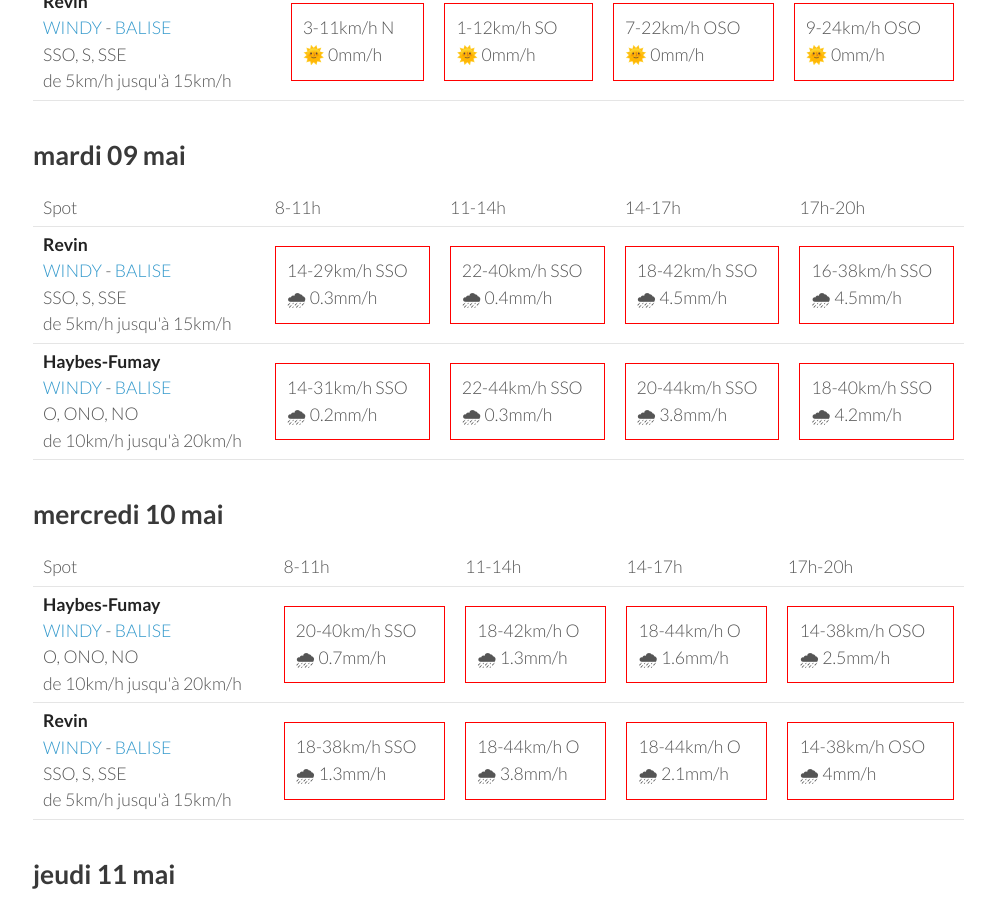
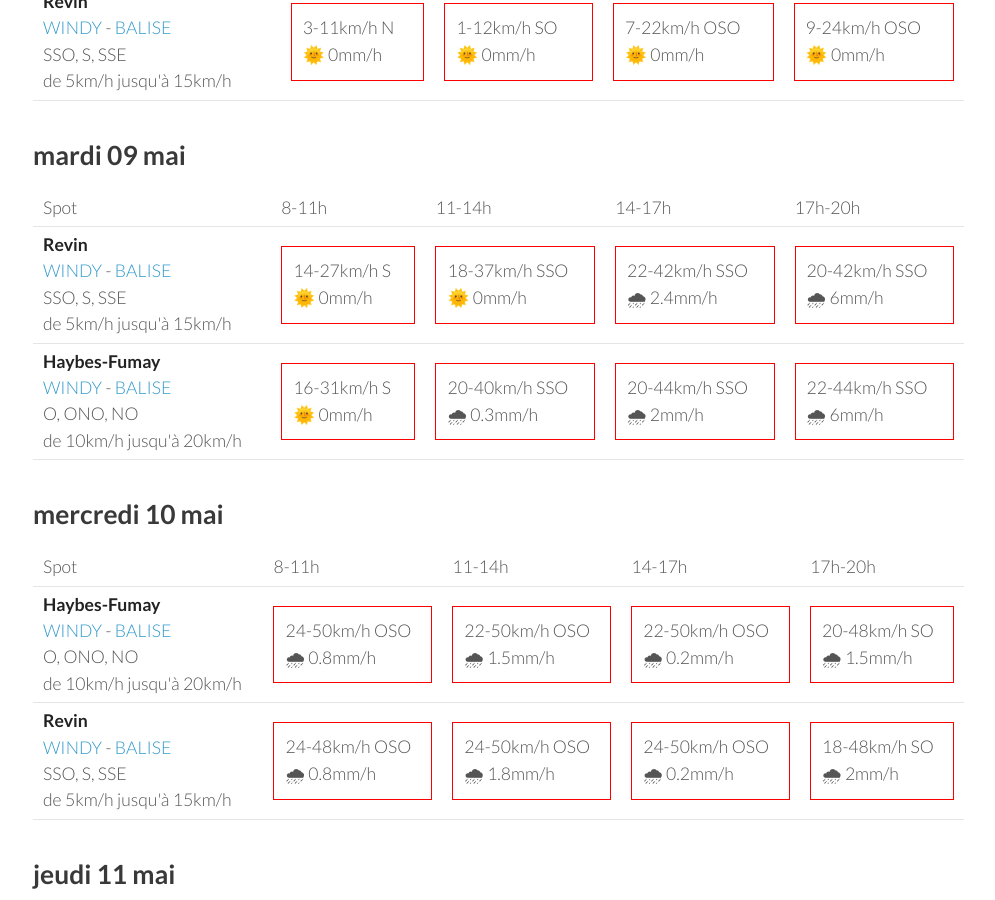
Before and after one commit to parapente-dans-le-nord/parapente-dans-le-nord.github.io, a Jekyll site: the page built from ardennes.markdown, in a window 1280 px wide and 900 px high, scrolled down 859 px. Shown: the whole window, without its empty margins (25-1020 px from the left). Built offline with Jekyll 4.4.1, drawn with Linux system fonts in a browser that asks for light colours; some of the changed text lies outside the part shown.

Commit message:
update index.markdown

```diff
--- a/ardennes.markdown
+++ b/ardennes.markdown
@@ -94,20 +94,20 @@ page mise à jour le dimanche 07 mai 13:10
 <tr>
         <td><strong>Revin</strong><br><a href="https://windy.com/49.948/4.625?49.543,4.625,8">WINDY</a> - <span class=""><a href="http://www.balisemeteo.com/balise.php?idBalise=5019">BALISE</a> </span><br> <span class="vent-favorable">SSO, S, SSE</span><br><span class="force-vent">de 5km/h jusqu'à 15km/h</span> </td>
 
-            <td><div class="not-flyable"><p>14-29km/h SSO</p><p>🌧 0.3mm/h</p></div></td>
-            <td><div class="not-flyable"><p>22-40km/h SSO</p><p>🌧 0.4mm/h</p></div></td>
-            <td><div class="not-flyable"><p>18-42km/h SSO</p><p>🌧 4.5mm/h</p></div></td>
-            <td><div class="not-flyable"><p>16-38km/h SSO</p><p>🌧 4.5mm/h</p></div></td>
+            <td><div class="not-flyable"><p>14-27km/h S</p><p>🌞 0mm/h</p></div></td>
+            <td><div class="not-flyable"><p>18-37km/h SSO</p><p>🌞 0mm/h</p></div></td>
+            <td><div class="not-flyable"><p>22-42km/h SSO</p><p>🌧 2.4mm/h</p></div></td>
+            <td><div class="not-flyable"><p>20-42km/h SSO</p><p>🌧 6mm/h</p></div></td>
 
 
     </tr>
 <tr>
         <td><strong>Haybes-Fumay</strong><br><a href="https://windy.com/49.998/4.715?49.913,4.738,10">WINDY</a> - <span class=""><a href="http://www.balisemeteo.com/balise.php?idBalise=104">BALISE</a> </span><br> <span class="vent-favorable">O, ONO, NO</span><br><span class="force-vent">de 10km/h jusqu'à 20km/h</span> </td>
 
-            <td><div class="not-flyable"><p>14-31km/h SSO</p><p>🌧 0.2mm/h</p></div></td>
-            <td><div class="not-flyable"><p>22-44km/h SSO</p><p>🌧 0.3mm/h</p></div></td>
-            <td><div class="not-flyable"><p>20-44km/h SSO</p><p>🌧 3.8mm/h</p></div></td>
-            <td><div class="not-flyable"><p>18-40km/h SSO</p><p>🌧 4.2mm/h</p></div></td>
+            <td><div class="not-flyable"><p>16-31km/h S</p><p>🌞 0mm/h</p></div></td>
+            <td><div class="not-flyable"><p>20-40km/h SSO</p><p>🌧 0.3mm/h</p></div></td>
+            <td><div class="not-flyable"><p>20-44km/h SSO</p><p>🌧 2mm/h</p></div></td>
+            <td><div class="not-flyable"><p>22-44km/h SSO</p><p>🌧 6mm/h</p></div></td>
 
 
     </tr>
@@ -130,20 +130,20 @@ page mise à jour le dimanche 07 mai 13:10
 <tr>
         <td><strong>Haybes-Fumay</strong><br><a href="https://windy.com/49.998/4.715?49.913,4.738,10">WINDY</a> - <span class=""><a href="http://www.balisemeteo.com/balise.php?idBalise=104">BALISE</a> </span><br> <span class="vent-favorable">O, ONO, NO</span><br><span class="force-vent">de 10km/h jusqu'à 20km/h</span> </td>
 
-            <td><div class="not-flyable"><p>20-40km/h SSO</p><p>🌧 0.7mm/h</p></div></td>
-            <td><div class="not-flyable"><p>18-42km/h O</p><p>🌧 1.3mm/h</p></div></td>
-            <td><div class="not-flyable"><p>18-44km/h O</p><p>🌧 1.6mm/h</p></div></td>
-            <td><div class="not-flyable"><p>14-38km/h OSO</p><p>🌧 2.5mm/h</p></div></td>
+            <td><div class="not-flyable"><p>24-50km/h OSO</p><p>🌧 0.8mm/h</p></div></td>
+            <td><div class="not-flyable"><p>22-50km/h OSO</p><p>🌧 1.5mm/h</p></div></td>
+            <td><div class="not-flyable"><p>22-50km/h OSO</p><p>🌧 0.2mm/h</p></div></td>
+            <td><div class="not-flyable"><p>20-48km/h SO</p><p>🌧 1.5mm/h</p></div></td>
 
 
     </tr>
 <tr>
         <td><strong>Revin</strong><br><a href="https://windy.com/49.948/4.625?49.543,4.625,8">WINDY</a> - <span class=""><a href="http://www.balisemeteo.com/balise.php?idBalise=5019">BALISE</a> </span><br> <span class="vent-favorable">SSO, S, SSE</span><br><span class="force-vent">de 5km/h jusqu'à 15km/h</span> </td>
 
-            <td><div class="not-flyable"><p>18-38km/h SSO</p><p>🌧 1.3mm/h</p></div></td>
-            <td><div class="not-flyable"><p>18-44km/h O</p><p>🌧 3.8mm/h</p></div></td>
-            <td><div class="not-flyable"><p>18-44km/h O</p><p>🌧 2.1mm/h</p></div></td>
-            <td><div class="not-flyable"><p>14-38km/h OSO</p><p>🌧 4mm/h</p></div></td>
+            <td><div class="not-flyable"><p>24-48km/h OSO</p><p>🌧 0.8mm/h</p></div></td>
+            <td><div class="not-flyable"><p>24-50km/h OSO</p><p>🌧 1.8mm/h</p></div></td>
+            <td><div class="not-flyable"><p>24-50km/h OSO</p><p>🌧 0.2mm/h</p></div></td>
+            <td><div class="not-flyable"><p>18-48km/h SO</p><p>🌧 2mm/h</p></div></td>
 
 
     </tr>
```
Also changed, not shown: other parts of ardennes.markdown (+1 -1 lines).
